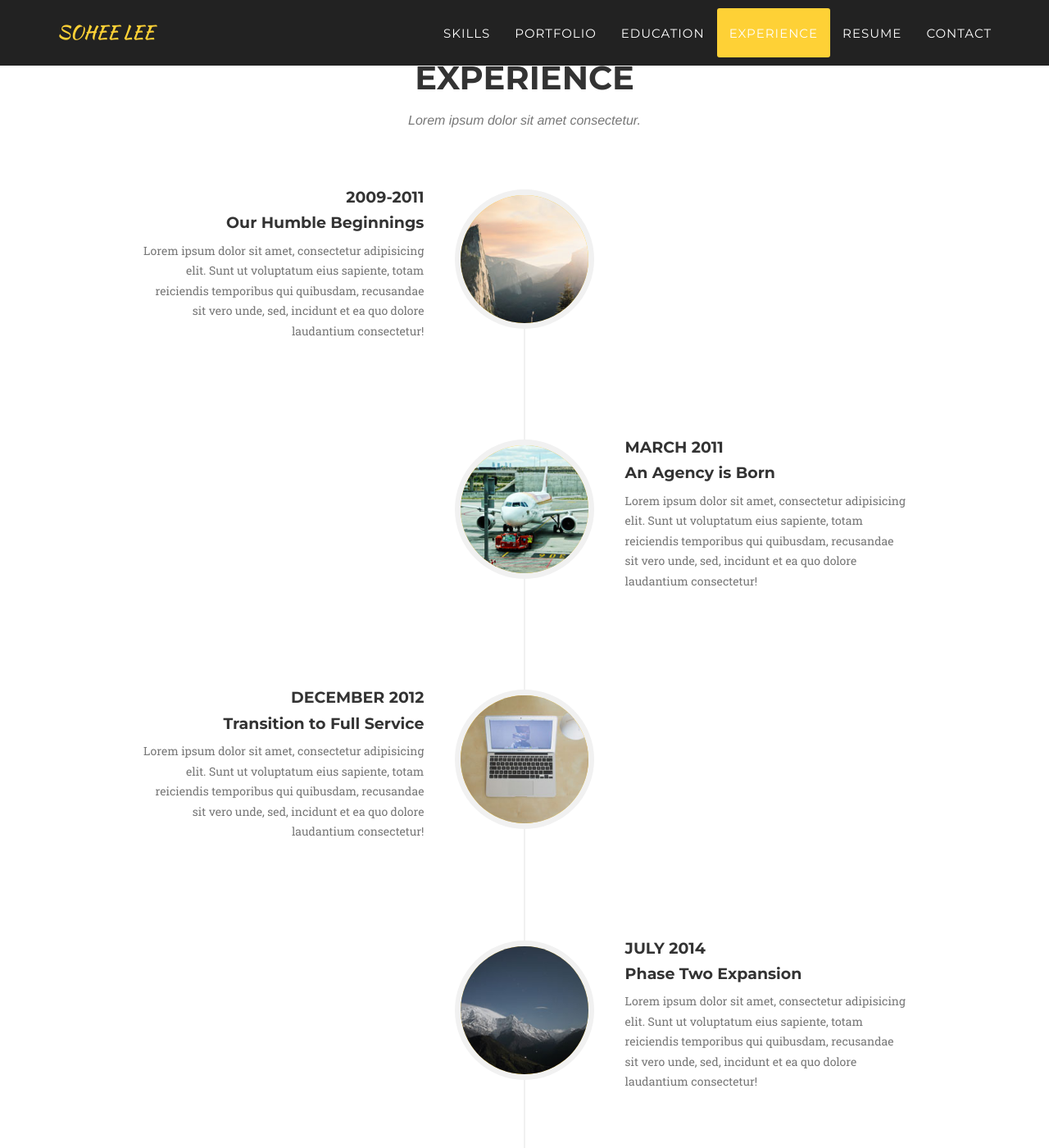
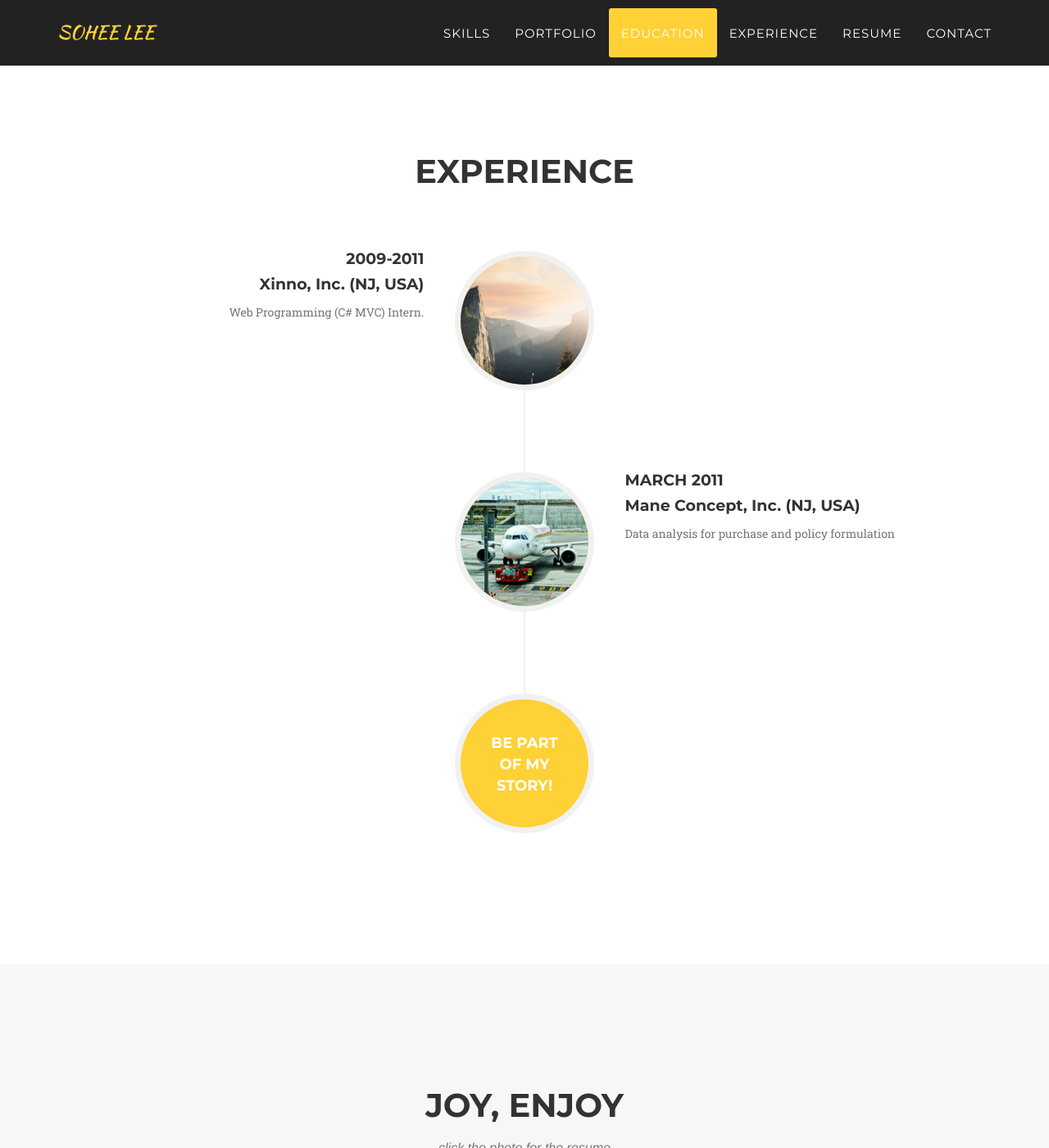
Before and after one commit to JoyRapture/joyRapture.github.io, a Jekyll site: the page built from index.html, in a window 1280 px wide and 1400 px high, scrolled down 5576 px. Shown: the whole window at 82% size. Built offline with Jekyll 4.4.1, drawn with Linux system fonts in a browser that asks for light colours; some web fonts are replaced; some of the changed text lies outside the part shown.

Commit message:
20200128

```diff
--- a/_includes/education.html
+++ b/_includes/education.html
@@ -12,15 +12,15 @@
                     <ul class="timeline">
                       <li>
                         <div class="timeline-image">
-                                <img class="img-circle img-responsive" src="img/education/1.jpg" alt="">
+                          <img class="img-circle img-responsive" src="img/education/3.png" alt="">
                         </div>
                         <div class="timeline-panel">
                           <div class="timeline-heading">
-                                    <h4>2019.08-2020.02</h4>
-                                    <h4 class="subheading">KH 정보교육원</h4>
+                            <h4>2009.03-2012.02</h4>
+                            <h4 class="subheading">동남고등학교</h4>
                           </div>
                           <div class="timeline-body">
-                                    <p class="text-muted">[NCS] 디지털 컨버전스 융합 응용 SW 개발자 양성과정</p>
+                            <p class="text-muted">경기도 포천시 소흘읍 소재 동남고등학교 졸업</p>
                           </div>
                         </div>
                         </li>
@@ -40,15 +40,15 @@
                         </li>
                         <li>
                             <div class="timeline-image">
-                                <img class="img-circle img-responsive" src="img/education/3.png" alt="">
+                                <img class="img-circle img-responsive" src="img/education/1.jpg" alt="">
                             </div>
                             <div class="timeline-panel">
                                 <div class="timeline-heading">
-                                    <h4>2009.03-2012.02</h4>
-                                    <h4 class="subheading">동남고등학교</h4>
+                                    <h4>2019.08-2020.02</h4>
+                                    <h4 class="subheading">KH 정보교육원</h4>
                                 </div>
                                 <div class="timeline-body">
-                                    <p class="text-muted">경기도 포천시 소흘읍 소재 동남고등학교 졸업</p>
+                                    <p class="text-muted">[NCS] 디지털 컨버전스 융합 응용 SW 개발자 양성과정</p>
                                 </div>
                             </div>
                         </li>
--- a/_includes/experience.html
+++ b/_includes/experience.html
@@ -4,7 +4,7 @@
             <div class="row">
                 <div class="col-lg-12 text-center">
                     <h2 class="section-heading">Experience</h2>
-                    <h3 class="section-subheading text-muted">Lorem ipsum dolor sit amet consectetur.</h3>
+                    <h3 class="section-subheading text-muted"></h3>
                 </div>
             </div>
             <div class="row">
@@ -17,10 +17,10 @@
                             <div class="timeline-panel">
                                 <div class="timeline-heading">
                                     <h4>2009-2011</h4>
-                                    <h4 class="subheading">Our Humble Beginnings</h4>
+                                    <h4 class="subheading">Xinno, Inc. (NJ, USA)</h4>
                                 </div>
                                 <div class="timeline-body">
-                                    <p class="text-muted">Lorem ipsum dolor sit amet, consectetur adipisicing elit. Sunt ut voluptatum eius sapiente, totam reiciendis temporibus qui quibusdam, recusandae sit vero unde, sed, incidunt et ea quo dolore laudantium consectetur!</p>
+                                    <p class="text-muted">Web Programming (C# MVC) Intern.</p>
                                 </div>
                             </div>
                         </li>
@@ -31,45 +31,17 @@
                             <div class="timeline-panel">
                                 <div class="timeline-heading">
                                     <h4>March 2011</h4>
-                                    <h4 class="subheading">An Agency is Born</h4>
+                                    <h4 class="subheading">Mane Concept, Inc. (NJ, USA)</h4>
                                 </div>
                                 <div class="timeline-body">
-                                    <p class="text-muted">Lorem ipsum dolor sit amet, consectetur adipisicing elit. Sunt ut voluptatum eius sapiente, totam reiciendis temporibus qui quibusdam, recusandae sit vero unde, sed, incidunt et ea quo dolore laudantium consectetur!</p>
-                                </div>
-                            </div>
-                        </li>
-                        <li>
-                            <div class="timeline-image">
-                                <img class="img-circle img-responsive" src="img/about/3.jpg" alt="">
-                            </div>
-                            <div class="timeline-panel">
-                                <div class="timeline-heading">
-                                    <h4>December 2012</h4>
-                                    <h4 class="subheading">Transition to Full Service</h4>
-                                </div>
-                                <div class="timeline-body">
-                                    <p class="text-muted">Lorem ipsum dolor sit amet, consectetur adipisicing elit. Sunt ut voluptatum eius sapiente, totam reiciendis temporibus qui quibusdam, recusandae sit vero unde, sed, incidunt et ea quo dolore laudantium consectetur!</p>
-                                </div>
-                            </div>
-                        </li>
-                        <li class="timeline-inverted">
-                            <div class="timeline-image">
-                                <img class="img-circle img-responsive" src="img/about/4.jpg" alt="">
-                            </div>
-                            <div class="timeline-panel">
-                                <div class="timeline-heading">
-                                    <h4>July 2014</h4>
-                                    <h4 class="subheading">Phase Two Expansion</h4>
-                                </div>
-                                <div class="timeline-body">
-                                    <p class="text-muted">Lorem ipsum dolor sit amet, consectetur adipisicing elit. Sunt ut voluptatum eius sapiente, totam reiciendis temporibus qui quibusdam, recusandae sit vero unde, sed, incidunt et ea quo dolore laudantium consectetur!</p>
+                                    <p class="text-muted">Data analysis for purchase and policy formulation</p>
                                 </div>
                             </div>
                         </li>
                         <li class="timeline-inverted">
                             <div class="timeline-image">
                                 <h4>Be Part
-                                    <br>Of Our
+                                    <br>Of My
                                     <br>Story!</h4>
                             </div>
                         </li>
--- a/_includes/skills.html
+++ b/_includes/skills.html
@@ -8,7 +8,7 @@
                 </div>
             </div>
             <div class="row text-center">
-                <div class="col-md-3">
+                <div class="col-md-4">
                     <span class="fa-stack fa-4x">
                         <i class="fa fa-circle fa-stack-2x text-primary"></i>
                         <i class="fa fa-shopping-cart fa-stack-1x fa-inverse"></i>
@@ -16,7 +16,7 @@
                     <h4 class="service-heading">C</h4>
                     <p class="text-muted">Basic</p>
                 </div>
-                <div class="col-md-3">
+                <div class="col-md-4">
                     <span class="fa-stack fa-4x">
                         <i class="fa fa-circle fa-stack-2x text-primary"></i>
                         <i class="fa fa-laptop fa-stack-1x fa-inverse"></i>
@@ -24,7 +24,7 @@
                     <h4 class="service-heading">Java</h4>
                     <p class="text-muted">Intermediate</p>
                 </div>
-                <div class="col-md-3">
+                <div class="col-md-4">
                     <span class="fa-stack fa-4x">
                         <i class="fa fa-circle fa-stack-2x text-primary"></i>
                         <i class="fa fa-lock fa-stack-1x fa-inverse"></i>
@@ -40,7 +40,8 @@
                 </div>
             </div>
             <div class="row text-center">
-                <div class="col-md-3">
+              <div class="col-md-6">
+                <div class="col-md-4">
                     <span class="fa-stack fa-4x">
                         <i class="fa fa-circle fa-stack-2x text-primary"></i>
                         <i class="fa fa-shopping-cart fa-stack-1x fa-inverse"></i>
@@ -48,7 +49,7 @@
                     <h4 class="service-heading">Javascript</h4>
                     <p class="text-muted">Intermediate</p>
                 </div>
-                <div class="col-md-3">
+                <div class="col-md-4">
                     <span class="fa-stack fa-4x">
                         <i class="fa fa-circle fa-stack-2x text-primary"></i>
                         <i class="fa fa-lock fa-stack-1x fa-inverse"></i>
@@ -56,7 +57,17 @@
                     <h4 class="service-heading">jQuery</h4>
                     <p class="text-muted">Intermediate</p>
                 </div>
-            <div class="col-md-3">
+                <div class="col-md-4">
+                    <span class="fa-stack fa-4x">
+                        <i class="fa fa-circle fa-stack-2x text-primary"></i>
+                        <i class="fa fa-lock fa-stack-1x fa-inverse"></i>
+                    </span>
+                    <h4 class="service-heading">JSP</h4>
+                    <p class="text-muted">Intermediate</p>
+                </div>
+                </div>
+                <div class="col-md-6">
+                <div class="col-md-4">
                     <span class="fa-stack fa-4x">
                         <i class="fa fa-circle fa-stack-2x text-primary"></i>
                         <i class="fa fa-laptop fa-stack-1x fa-inverse"></i>
@@ -64,7 +75,7 @@
                     <h4 class="service-heading">HTML5</h4>
                     <p class="text-muted">Intermediate</p>
                 </div>
-                <div class="col-md-3">
+                <div class="col-md-4">
                     <span class="fa-stack fa-4x">
                         <i class="fa fa-circle fa-stack-2x text-primary"></i>
                         <i class="fa fa-lock fa-stack-1x fa-inverse"></i>
@@ -72,7 +83,7 @@
                     <h4 class="service-heading">CSS</h4>
                     <p class="text-muted">Basic</p>
                 </div>
-                <div class="col-md-3">
+                <div class="col-md-4">
                     <span class="fa-stack fa-4x">
                         <i class="fa fa-circle fa-stack-2x text-primary"></i>
                         <i class="fa fa-lock fa-stack-1x fa-inverse"></i>
@@ -81,6 +92,39 @@
                     <p class="text-muted">Basic</p>
                 </div>
                 </div>
+                </div>
+
+            <div class="row">
+                <div class="col-lg-12 text-center">
+                    <h3 class="section-subheading text-muted">Technical Skills -Database</h3>
+                </div>
+            </div>
+            <div class="row text-center">
+                <div class="col-md-4">
+                    <span class="fa-stack fa-4x">
+                        <i class="fa fa-circle fa-stack-2x text-primary"></i>
+                        <i class="fa fa-shopping-cart fa-stack-1x fa-inverse"></i>
+                    </span>
+                    <h4 class="service-heading">Oracle</h4>
+                    <p class="text-muted">Intermediate</p>
+                </div>
+                <div class="col-md-4">
+                    <span class="fa-stack fa-4x">
+                        <i class="fa fa-circle fa-stack-2x text-primary"></i>
+                        <i class="fa fa-laptop fa-stack-1x fa-inverse"></i>
+                    </span>
+                    <h4 class="service-heading">MySQL</h4>
+                    <p class="text-muted">Intermediate</p>
+                </div>
+                <div class="col-md-4">
+                    <span class="fa-stack fa-4x">
+                        <i class="fa fa-circle fa-stack-2x text-primary"></i>
+                        <i class="fa fa-laptop fa-stack-1x fa-inverse"></i>
+                    </span>
+                    <h4 class="service-heading">MariaDB</h4>
+                    <p class="text-muted">Intermediate</p>
+                </div>
+            </div>
 
             <div class="row">
                 <div class="col-lg-12 text-center">
@@ -88,7 +132,7 @@
                 </div>
             </div>
             <div class="row text-center">
-                <div class="col-md-3">
+                <div class="col-md-6">
                     <span class="fa-stack fa-4x">
                         <i class="fa fa-circle fa-stack-2x text-primary"></i>
                         <i class="fa fa-shopping-cart fa-stack-1x fa-inverse"></i>
@@ -96,7 +140,7 @@
                     <h4 class="service-heading">Spring</h4>
                     <p class="text-muted">Intermediate</p>
                 </div>
-                <div class="col-md-3">
+                <div class="col-md-6">
                     <span class="fa-stack fa-4x">
                         <i class="fa fa-circle fa-stack-2x text-primary"></i>
                         <i class="fa fa-laptop fa-stack-1x fa-inverse"></i>
@@ -112,7 +156,7 @@
                 </div>
             </div>
             <div class="row text-center">
-                <div class="col-md-3">
+                <div class="col-md-4">
                     <span class="fa-stack fa-4x">
                         <i class="fa fa-circle fa-stack-2x text-primary"></i>
                         <i class="fa fa-shopping-cart fa-stack-1x fa-inverse"></i>
@@ -120,7 +164,7 @@
                     <h4 class="service-heading">Eclipse</h4>
                     <p class="text-muted">Intermediate</p>
                 </div>
-                <div class="col-md-3">
+                <div class="col-md-4">
                     <span class="fa-stack fa-4x">
                         <i class="fa fa-circle fa-stack-2x text-primary"></i>
                         <i class="fa fa-laptop fa-stack-1x fa-inverse"></i>
@@ -128,7 +172,7 @@
                     <h4 class="service-heading">HeidiSQL</h4>
                     <p class="text-muted">Basic</p>
                 </div>
-                <div class="col-md-3">
+                <div class="col-md-4">
                     <span class="fa-stack fa-4x">
                         <i class="fa fa-circle fa-stack-2x text-primary"></i>
                         <i class="fa fa-lock fa-stack-1x fa-inverse"></i>
```
Also changed, not shown: img/experience/1.jpg (added), img/experience/2.png (added). Lines whose indentation alone changed are shown as unchanged.
